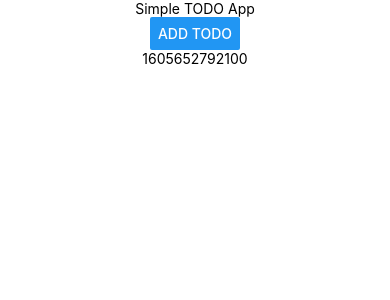
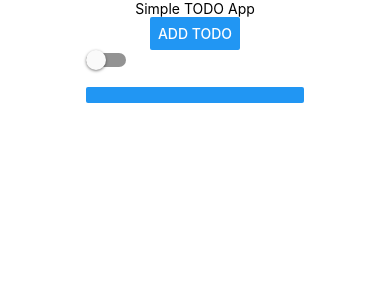
Before and after one commit to jrTadena/reactNativeSimpleTODO, a React Native app: screen / in a window 390 px wide. Both pictures are taken after a click on the button "ADD TODO". Shown: the top 300 px of the page. Built offline with nearby package versions, Linux system fonts and the light colour scheme.

Commit message:
Adding UI Functionality (Switch, TextInput, Button)

```diff
--- a/App.js
+++ b/App.js
@@ -57,8 +57,20 @@ const ListTodos = ({ data }) => {
   return data.map((item) => <ItemTodos key={item.id} {...item} />);
 };
 
-const ItemTodos = ({ id }) => {
-  return <Text>{id}</Text>;
+const ItemTodos = ({ id, text, completed }) => {
+  return (
+    <View>
+      <View>
+        <Switch />
+      </View>
+      <View>
+        <TextInput />
+      </View>
+      <View>
+        <Button />
+      </View>
+    </View>
+  );
 };
 
 const styles = StyleSheet.create({
```
